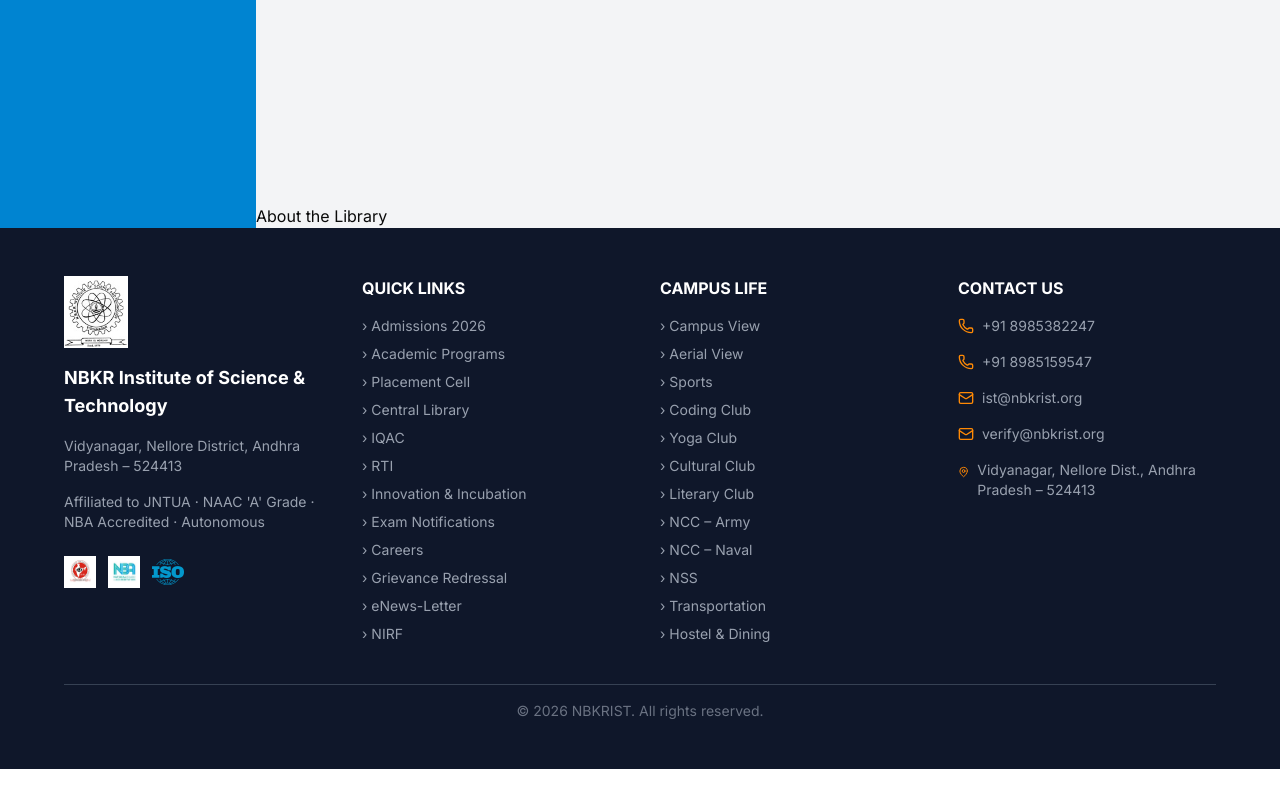
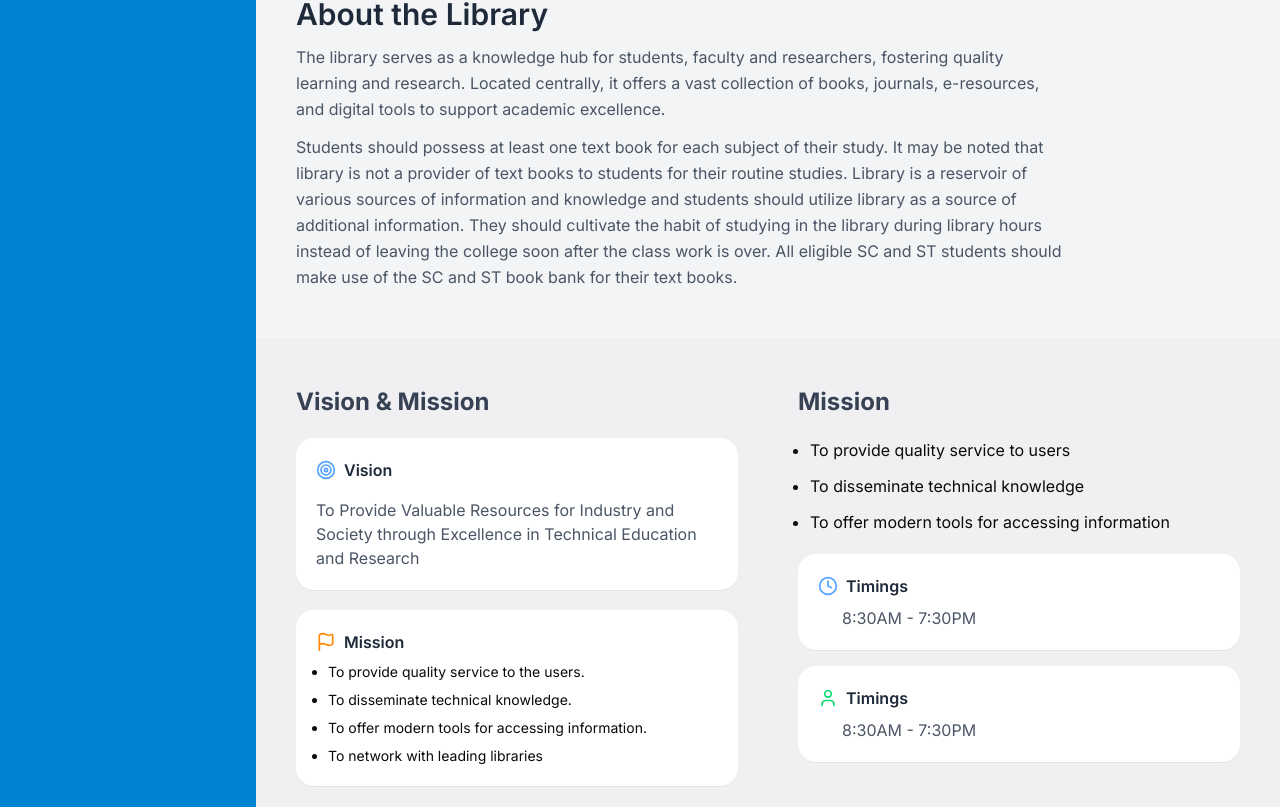
Before and after one commit to balajisudarshan/clg_web_nextJs, a Next.js app: page /library in a window 1280 px wide. Shown: the part 753-1560 px from the top of the page. Before the commit the page ends 1522 px from the top, so only its background shows below. Built offline with nearby package versions, Linux system fonts and the light colour scheme.

Commit message:
vision and mission completed

```diff
--- a/next.config.mjs
+++ b/next.config.mjs
@@ -2,7 +2,7 @@
 const nextConfig = {
   /* config options here */
   reactCompiler: true,
-  allowedDevOrigins: ['10.33.141.110'],
+  allowedDevOrigins: ['10.33.141.110','10.44.6.110'],
 };
 
 export default nextConfig;
--- a/src/app/library/page.js
+++ b/src/app/library/page.js
@@ -1,7 +1,21 @@
 "use client"
 
 import React from "react"
-import { Book, Newspaper, Database, Users, Building2 } from "lucide-react"
+import { Book, Newspaper, Database, Users, Building2, Target, Flag, Clock, PersonStanding, Contact, User } from "lucide-react"
+
+const ulText = [
+    'To provide quality service to the users.',
+    'To disseminate technical knowledge.',
+    'To offer modern tools for accessing information.',
+    'To network with leading libraries '
+]
+const ulMText = [
+    'To provide quality service to users',
+
+    'To disseminate technical knowledge',
+
+    'To offer modern tools for accessing information'
+]
 
 const stats = [
     { title: "Books", value: "44,191", icon: Book, color: "text-blue-500", bg: "bg-blue-100" },
@@ -14,7 +28,7 @@ const stats = [
 
 const page = () => {
     return (
-        <div className="bg-gray-100 min-h-screen">
+        <div className="bg-[#EEEDF0] min-h-screen">
 
             {/* HERO */}
             <div
@@ -68,8 +82,93 @@ const page = () => {
             </div>
 
             {/* about */}
-            <div className="mt-80">
-                <h1>About the Library</h1>
+            <div className="mt-16 bg-gray-100 py-12 px-4 sm:px-6 md:px-10">
+
+                <div className="max-w-6xl mx-auto flex flex-col gap-8">
+
+                    {/* TEXT SECTION */}
+                    <div className="max-w-3xl">
+
+                        <h1 className="text-2xl md:text-3xl font-semibold text-gray-800">
+                            About the Library
+                        </h1>
+
+                        <p className="mt-3 text-gray-600 text-sm sm:text-base  leading-relaxed">
+                            The library serves as a knowledge hub for students, faculty and researchers,
+                            fostering quality learning and research. Located centrally, it offers a vast
+                            collection of books, journals, e-resources, and digital tools to support
+                            academic excellence.
+                        </p>
+                        <p className="mt-3 text-gray-600 text-sm sm:text-base  leading-relaxed">Students should possess at least one text book for each subject of their study.
+                            It may be noted that library is not a provider of text books to students for their
+                            routine studies. Library is a reservoir of various sources of information and knowledge
+                            and students should utilize library as a source of additional information. They should
+                            cultivate the habit of studying in the library during library hours instead of leaving the
+                            college soon after the class work is over. All eligible SC and ST students should make use of
+                            the SC and ST book bank for their text books.
+                        </p>
+
+                    </div>
+
+
+
+
+                </div>
+
+            </div>
+
+            {/* visionmission */}
+            <div className="bg-gray-100/30 py-12 md:px-10 sm:px-6 grid grid-cols-1 md:grid-cols-2 gap-15">
+                <div className="flex flex-col gap-5">
+                    <h1 className="font-bold text-2xl text-gray-700 text-center md:text-start">Vision & Mission</h1>
+                    <div className="bg-white p-5 mx-3 md:mx-0 rounded-2xl shadow-2xs hover:shadow-lg transition">
+                        <div className="flex gap-2 items-center ">
+                            <Target size={20} className="text-blue-400" />
+                            <h2 className="font-semibold text-gray-800">Vision</h2>
+                        </div>
+                        <p className="text-gray-600 mt-4">To Provide Valuable Resources for Industry and Society through Excellence in Technical Education and Research</p>
+                    </div>
+
+                    <div className="bg-white p-5 mx-3 md:mx-0 rounded-2xl shadow-2xs hover:shadow-lg transition">
+                        <div className="flex gap-2 items-center ">
+                            <Flag size={20} className="text-orange-400" />
+                            <h2 className="font-semibold text-gray-800">Mission</h2>
+                        </div>
+                        <ul className="list-disc pl-3 ">
+                            {ulText.map((txt, index) => (
+                                <li key={index} className="text-sm mt-2">{txt}</li>
+                            ))}
+                        </ul>
+                    </div>
+                </div>
+
+
+                <div>
+                    <h1 className="font-bold text-2xl text-gray-700 text-center md:text-start">Mission</h1>
+                    <ul className="list-disc mt-5 ml-10 md:ml-3">
+                        {ulMText.map((txt, ind) => (
+                            <li key={ind} className="mt-3">{txt}</li>
+                        ))}
+                    </ul>
+                    <div className="flex flex-col gap-4 mt-5">
+                        <div className="bg-white p-5 mx-3 md:mx-0 rounded-2xl shadow-2xs hover:shadow-lg transition">
+                            <div className="flex gap-2 items-center ">
+                                <Clock size={20} className="text-blue-400" />
+                                <h2 className="font-semibold text-gray-800">Timings</h2>
+                            </div>
+                            <p className="text-gray-600 mt-2 ml-6">8:30AM - 7:30PM</p>
+                        </div>
+
+
+                        <div className="bg-white p-5 mx-3 md:mx-0 rounded-2xl shadow-2xs hover:shadow-lg transition">
+                            <div className="flex gap-2 items-center ">
+                                <User size={20} className="text-green-400" />
+                                <h2 className="font-semibold text-gray-800">Timings</h2>
+                            </div>
+                            <p className="text-gray-600 mt-2 ml-6">8:30AM - 7:30PM</p>
+                        </div>
+                    </div>
+                </div>
             </div>
 
 
```
